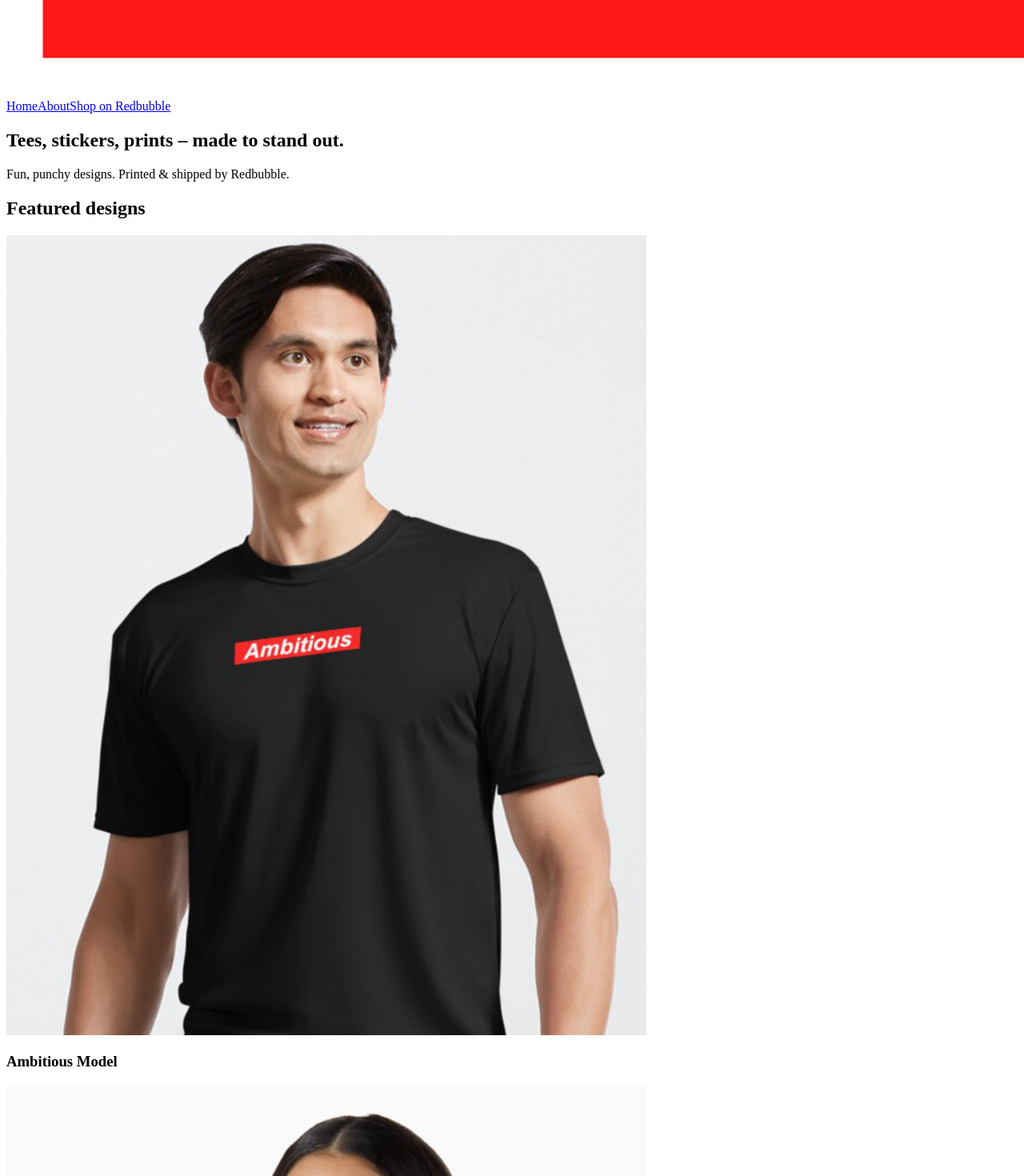
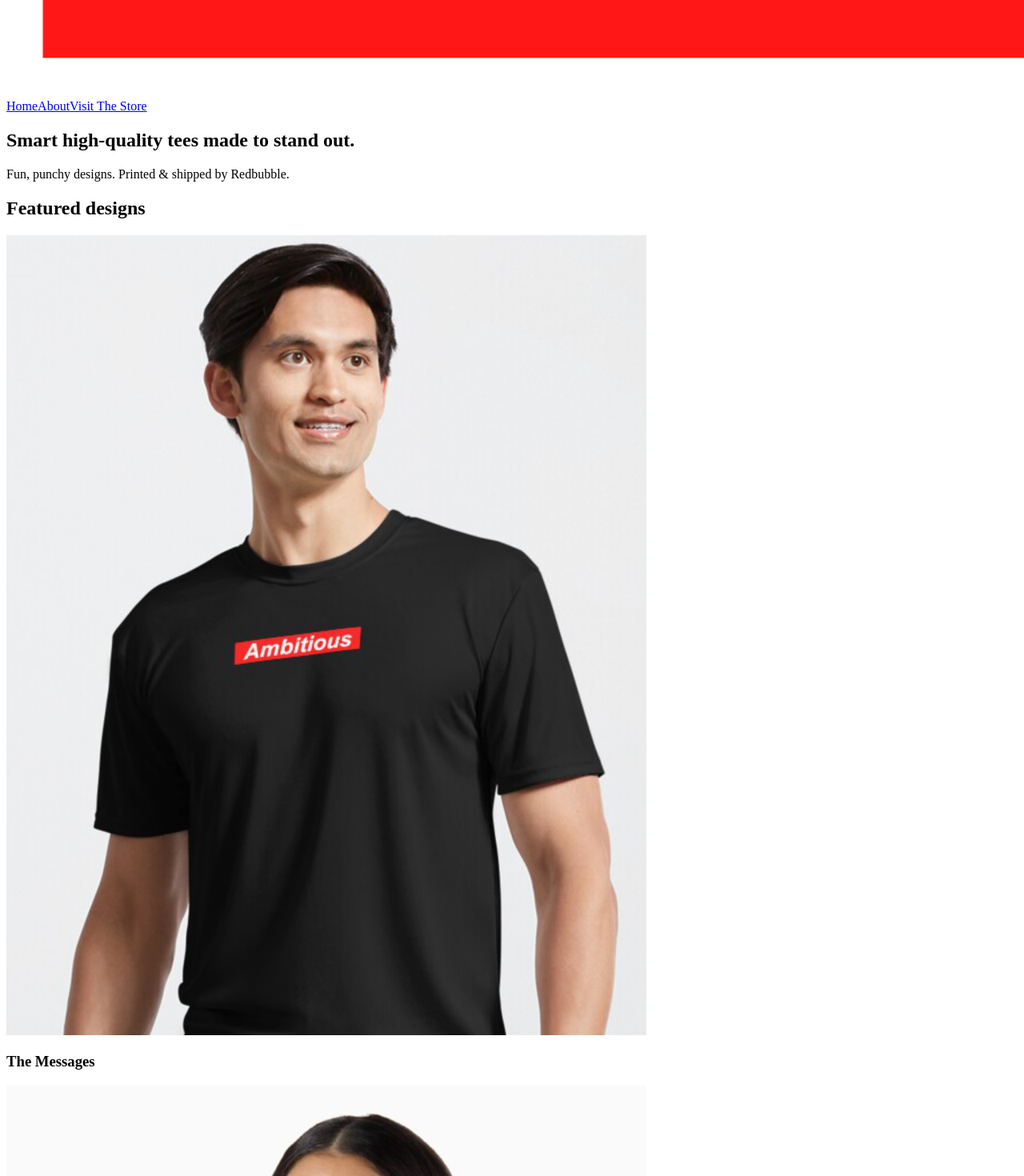
Before and after one commit to emanoj1/the-red-box-tees, a React (Create React App) app: page / in a window 1280 px wide. Shown: the part 400-1870 px from the top of the page at 80% size. Built offline with nearby package versions, Linux system fonts and the light colour scheme; the HTML template or start-up script is replaced by a standard one.

Commit message:
Change homepage content

```diff
--- a/src/components/Navbar.jsx
+++ b/src/components/Navbar.jsx
@@ -11,7 +11,7 @@ export default function Navbar() {
           <NavLink to="/" end className={({isActive}) => isActive ? "link active" : "link"}>Home</NavLink>
           <NavLink to="/about" className={({isActive}) => isActive ? "link active" : "link"}>About</NavLink>
           <a className="btn" href="https://www.redbubble.com/people/theredboxtees/shop" target="_blank" rel="noreferrer">
-            Shop on Redbubble
+            Visit The Store
           </a>
         </nav>
       </div>
--- a/src/components/Showcase.jsx
+++ b/src/components/Showcase.jsx
@@ -1,17 +1,17 @@
 export default function Showcase() {
     const items = [
       {
-        title: "Ambitious Model",
+        title: "The Messages",
         src: "/assets/showcase/ambitious-model.png",
         alt: "Ambitious model t-shirt design",
       },
       {
-        title: "Face One",
+        title: "Black & White Shadow Art",
         src: "/assets/showcase/face-1-model.png",
         alt: "Face design t-shirt mockup",
       },
       {
-        title: "Skeleton Car",
+        title: "Mechanical Skeleton Series",
         src: "/assets/showcase/skeleton-car-model.png",
         alt: "Skeleton driving car t-shirt design",
       },
--- a/src/pages/Home.jsx
+++ b/src/pages/Home.jsx
@@ -5,7 +5,7 @@ export default function Home() {
     <div className="home">
       <section className="hero">
         <div className="hero-inner">
-          <h1 className="hero-title">Tees, stickers, prints – made to stand out.</h1>
+          <h1 className="hero-title">Smart high-quality tees made to stand out.</h1>
           <p className="hero-sub">Fun, punchy designs. Printed & shipped by Redbubble.</p>
         </div>
         <div className="glow" aria-hidden="true"></div>
```
